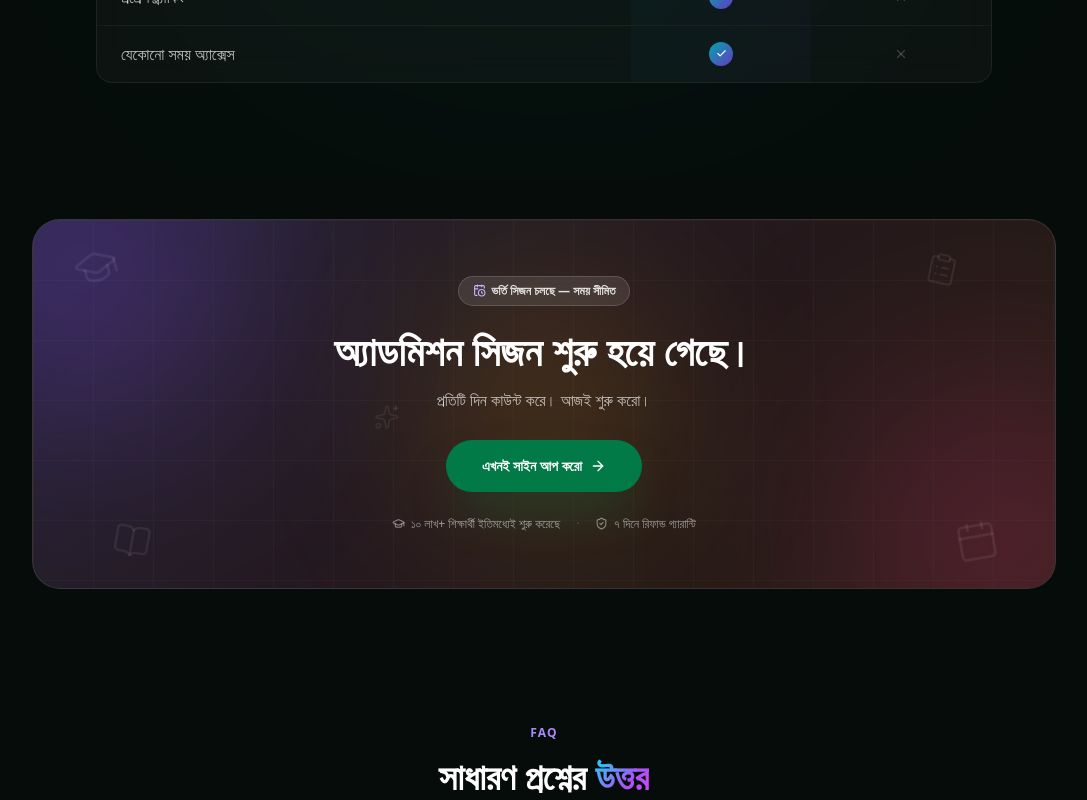
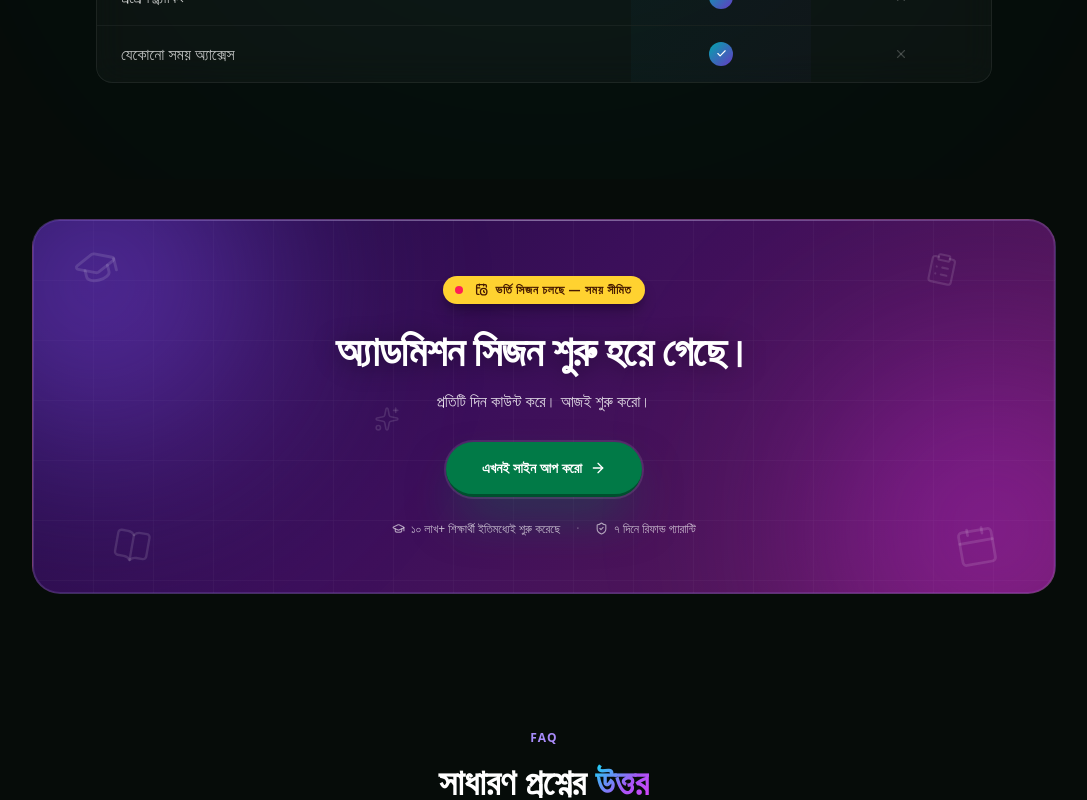
Before and after one commit to abdunnurwasit-156/chorcha_landing_ad, a React (Vite) app: page / in a window 1280 px wide. Shown: the part 6720-7520 px from the top of the page, without its empty margins (96-1183 px from the left). Built offline with nearby package versions, Linux system fonts and the light colour scheme; a web font is replaced by a local one.

Commit message:
Bolder CTA banner: jewel-tone bg, high-contrast urgency pill, sharper typography

```diff
--- a/src/components/CTABanner.jsx
+++ b/src/components/CTABanner.jsx
@@ -4,15 +4,39 @@ import { PAGES } from '../data/content'
 
 // Faint education glyphs scattered behind the content — contextual texture
 const GLYPHS = [
-  { Icon: GraduationCap, className: 'top-6 left-6 sm:left-10',        size: 46, rotate: -14 },
-  { Icon: BookOpen,      className: 'bottom-7 left-10 sm:left-20',    size: 38, rotate: 10 },
-  { Icon: ClipboardList, className: 'top-8 right-10 sm:right-24',     size: 34, rotate: 12 },
-  { Icon: Calendar,      className: 'bottom-6 right-6 sm:right-14',   size: 44, rotate: -10 },
+  { Icon: GraduationCap, className: 'top-6 left-6 sm:left-10',          size: 46, rotate: -14 },
+  { Icon: BookOpen,      className: 'bottom-7 left-10 sm:left-20',      size: 38, rotate: 10 },
+  { Icon: ClipboardList, className: 'top-8 right-10 sm:right-24',       size: 34, rotate: 12 },
+  { Icon: Calendar,      className: 'bottom-6 right-6 sm:right-14',     size: 44, rotate: -10 },
   { Icon: Sparkles,      className: 'top-1/2 left-1/3 hidden sm:block', size: 26, rotate: 0 },
 ]
 
 export default function CTABanner({ data }) {
   const isHSC = data.id === PAGES.HSC
+
+  // Per-page palettes — saturated, jewel-tone backgrounds with high contrast
+  const palette = isHSC
+    ? {
+        // Warm: deep amber → coral
+        bg: 'linear-gradient(135deg, #2B1407 0%, #4A1E0A 40%, #6B1F22 100%)',
+        glow1: 'bg-amber-500/55',
+        glow2: 'bg-rose-500/40',
+        ring: 'shadow-[inset_0_0_0_1px_rgba(251,191,36,0.18)]',
+        pillBg: 'bg-amber-400',
+        pillText: 'text-black',
+        pillDot: 'bg-rose-600',
+      }
+    : {
+        // Cool: deep indigo → magenta
+        bg: 'linear-gradient(135deg, #1A0B3D 0%, #3B0F5A 45%, #5E1B59 100%)',
+        glow1: 'bg-violet-500/55',
+        glow2: 'bg-fuchsia-500/40',
+        ring: 'shadow-[inset_0_0_0_1px_rgba(167,139,250,0.18)]',
+        pillBg: 'bg-amber-300',
+        pillText: 'text-amber-950',
+        pillDot: 'bg-rose-500',
+      }
+
   return (
     <section className="py-10 px-4 sm:px-6">
       <div className="max-w-5xl mx-auto">
@@ -20,19 +44,19 @@ export default function CTABanner({ data }) {
           initial={{ opacity: 0, y: 30 }}
           whileInView={{ opacity: 1, y: 0 }}
           viewport={{ once: true, margin: "0px 0px -80px 0px" }}
-          className="relative rounded-[28px] overflow-hidden px-6 py-12 sm:p-14 text-center border border-white/10"
-          style={{
-            background: 'linear-gradient(135deg, rgba(167,139,250,0.18) 0%, rgba(244,114,182,0.13) 50%, rgba(251,146,60,0.13) 100%)',
-          }}
+          className={`relative rounded-[28px] overflow-hidden px-6 py-12 sm:p-14 text-center border border-white/15 ${palette.ring}`}
+          style={{ background: palette.bg }}
         >
-          {/* Texture: dotted grid + soft color glows */}
-          <div className="absolute inset-0 grid-overlay opacity-[0.05] pointer-events-none" />
-          <div className="absolute -top-24 -left-24 w-72 h-72 rounded-full blur-[110px] bg-violet-500/35 pointer-events-none" />
-          <div className="absolute -bottom-24 -right-24 w-72 h-72 rounded-full blur-[110px] bg-pink-500/30 pointer-events-none" />
-          <div className="absolute top-1/2 left-1/2 -translate-x-1/2 -translate-y-1/2 w-56 h-56 rounded-full blur-[90px] bg-amber-400/20 pointer-events-none" />
+          {/* Texture: dotted grid + saturated color glows */}
+          <div className="absolute inset-0 grid-overlay opacity-[0.06] pointer-events-none" />
+          <div className={`absolute -top-24 -left-24 w-80 h-80 rounded-full blur-[110px] pointer-events-none ${palette.glow1}`} />
+          <div className={`absolute -bottom-24 -right-24 w-80 h-80 rounded-full blur-[110px] pointer-events-none ${palette.glow2}`} />
+
+          {/* Subtle top sheen */}
+          <div className="absolute inset-x-0 top-0 h-px bg-gradient-to-r from-transparent via-white/30 to-transparent pointer-events-none" />
 
           {/* Contextual education glyphs */}
-          <div className="absolute inset-0 pointer-events-none text-white/[0.07]">
+          <div className="absolute inset-0 pointer-events-none text-white/[0.12]">
             {GLYPHS.map(({ Icon, className, size, rotate }, i) => (
               <Icon
                 key={i}
@@ -45,16 +69,20 @@ export default function CTABanner({ data }) {
           </div>
 
           <div className="relative">
-            {/* Context / urgency pill */}
-            <span className="inline-flex items-center gap-1.5 px-3.5 py-1.5 rounded-full text-xs font-semibold mb-5 bg-white/10 border border-white/15 text-white/85 backdrop-blur">
-              <CalendarClock size={13} className={isHSC ? 'text-amber-300' : 'text-violet-300'} />
+            {/* High-contrast urgency pill — pulsing dot grabs attention */}
+            <span className={`inline-flex items-center gap-2 pl-2 pr-3.5 py-1.5 rounded-full text-[11px] sm:text-xs font-bold uppercase tracking-wider mb-5 ${palette.pillBg} ${palette.pillText} shadow-lg shadow-black/30`}>
+              <span className="relative flex items-center justify-center w-4 h-4">
+                <span className={`absolute inset-0 rounded-full ${palette.pillDot} opacity-70 animate-ping`} />
+                <span className={`relative w-2 h-2 rounded-full ${palette.pillDot}`} />
+              </span>
+              <CalendarClock size={13} strokeWidth={2.5} />
               {isHSC ? 'সিট সীমিত — ব্যাচ শুরু হচ্ছে' : 'ভর্তি সিজন চলছে — সময় সীমিত'}
             </span>
 
-            <h2 className="text-2xl sm:text-3xl md:text-[2.5rem] font-black text-white mb-3 leading-tight">
+            <h2 className="text-2xl sm:text-3xl md:text-[2.6rem] font-black text-white mb-3 leading-tight tracking-tight drop-shadow-[0_2px_12px_rgba(0,0,0,0.4)]">
               {isHSC ? 'আর দেরি কেন?' : 'অ্যাডমিশন সিজন শুরু হয়ে গেছে।'}
             </h2>
-            <p className="text-sm sm:text-base text-white/70 mb-7 max-w-md mx-auto">
+            <p className="text-sm sm:text-base text-white/85 mb-7 max-w-md mx-auto leading-relaxed">
               {isHSC
                 ? 'একটা প্যাকেজেই সব — আজই শুরু করো, এগিয়ে থাকো।'
                 : 'প্রতিটি দিন কাউন্ট করে। আজই শুরু করো।'}
@@ -63,25 +91,25 @@ export default function CTABanner({ data }) {
             <motion.button
               whileHover={{ scale: 1.04 }}
               whileTap={{ scale: 0.97 }}
-              className={`inline-flex items-center gap-2 px-7 sm:px-9 py-3.5 sm:py-4 rounded-full text-sm font-bold transition-all ${
+              className={`inline-flex items-center gap-2 px-7 sm:px-9 py-3.5 sm:py-4 rounded-full text-sm font-bold transition-all ring-2 ring-white/10 ${
                 isHSC
-                  ? 'bg-amber-500 hover:bg-amber-400 text-black shadow-2xl shadow-amber-500/30'
-                  : 'bg-[#017A47] hover:bg-[#018E55] text-white shadow-2xl shadow-[#017A47]/40'
+                  ? 'bg-amber-400 hover:bg-amber-300 text-black shadow-2xl shadow-amber-500/50'
+                  : 'bg-[#017A47] hover:bg-[#018E55] text-white shadow-2xl shadow-[#017A47]/50 border-b-[3px] border-b-[#004F2E]'
               }`}
             >
               {isHSC ? 'প্যাকেজ কিনো' : 'এখনই সাইন আপ করো'}
               <ArrowRight size={16} />
             </motion.button>
 
-            {/* Trust micro-line */}
-            <div className="flex flex-wrap items-center justify-center gap-x-4 gap-y-1.5 mt-6 text-xs text-white/55">
+            {/* Trust micro-line — brighter than before */}
+            <div className="flex flex-wrap items-center justify-center gap-x-4 gap-y-1.5 mt-6 text-xs text-white/70">
               <span className="flex items-center gap-1.5">
-                <GraduationCap size={13} className="text-white/45" />
+                <GraduationCap size={13} className="text-white/60" />
                 {data.trustLine || '১০ লাখ+ শিক্ষার্থী'}
               </span>
-              <span className="text-white/20">·</span>
+              <span className="text-white/30">·</span>
               <span className="flex items-center gap-1.5">
-                <ShieldCheck size={13} className="text-white/45" />
+                <ShieldCheck size={13} className="text-white/60" />
                 ৭ দিনে রিফান্ড গ্যারান্টি
               </span>
             </div>
```
